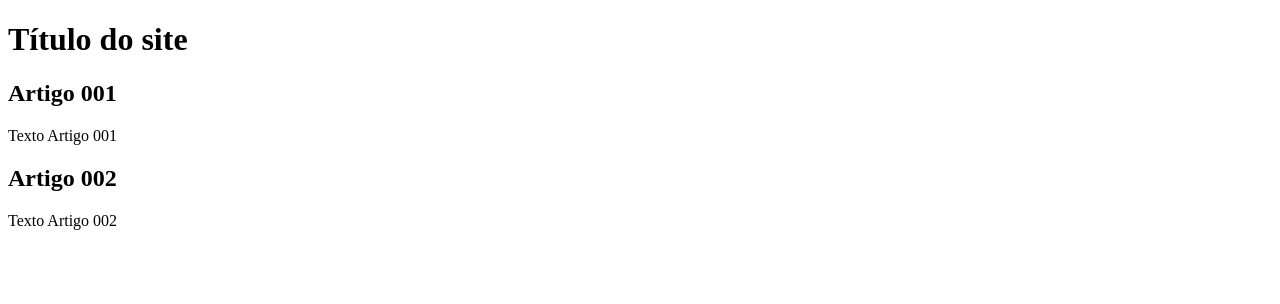
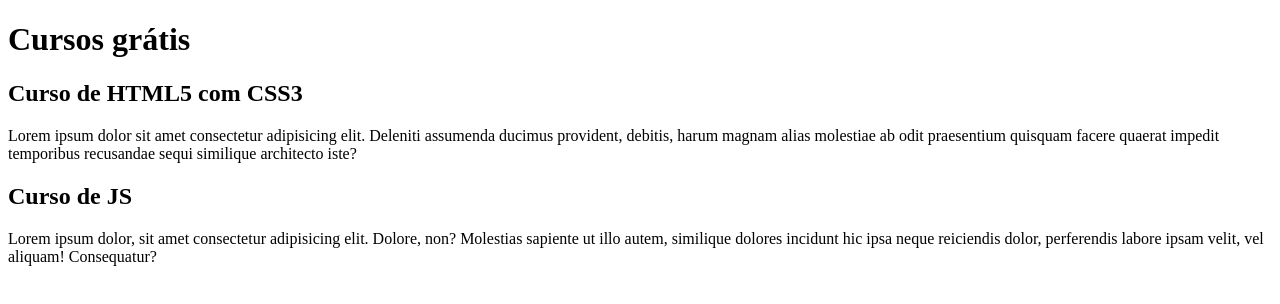
Before and after one commit to AnnefranceCosta/project-Site, a plain HTML site: page index.html in a window 1280 px wide. Drawn offline with Linux system fonts and the light colour scheme.

Commit message:
start the writer

```diff
--- a/index.html
+++ b/index.html
@@ -10,16 +10,16 @@
 <body>
     <main>
         <header>
-            <h1>Título do site</h1>
+            <h1>Cursos grátis</h1>
         </header>
         <article>
-            <h2>Artigo 001</h2>
-            <p>Texto Artigo 001</p>
+            <h2>Curso de HTML5 com CSS3</h2>
+            <p>Lorem ipsum dolor sit amet consectetur adipisicing elit. Deleniti assumenda ducimus provident, debitis, harum magnam alias molestiae ab odit praesentium quisquam facere quaerat impedit temporibus recusandae sequi similique architecto iste?</p>
         </article>
 
         <article>
-            <h2>Artigo 002</h2>
-            <p>Texto Artigo 002</p>
+            <h2>Curso de JS</h2>
+            <p>Lorem ipsum dolor, sit amet consectetur adipisicing elit. Dolore, non? Molestias sapiente ut illo autem, similique dolores incidunt hic ipsa neque reiciendis dolor, perferendis labore ipsam velit, vel aliquam! Consequatur?</p>
         </article>
     </main>
 </body>
```
